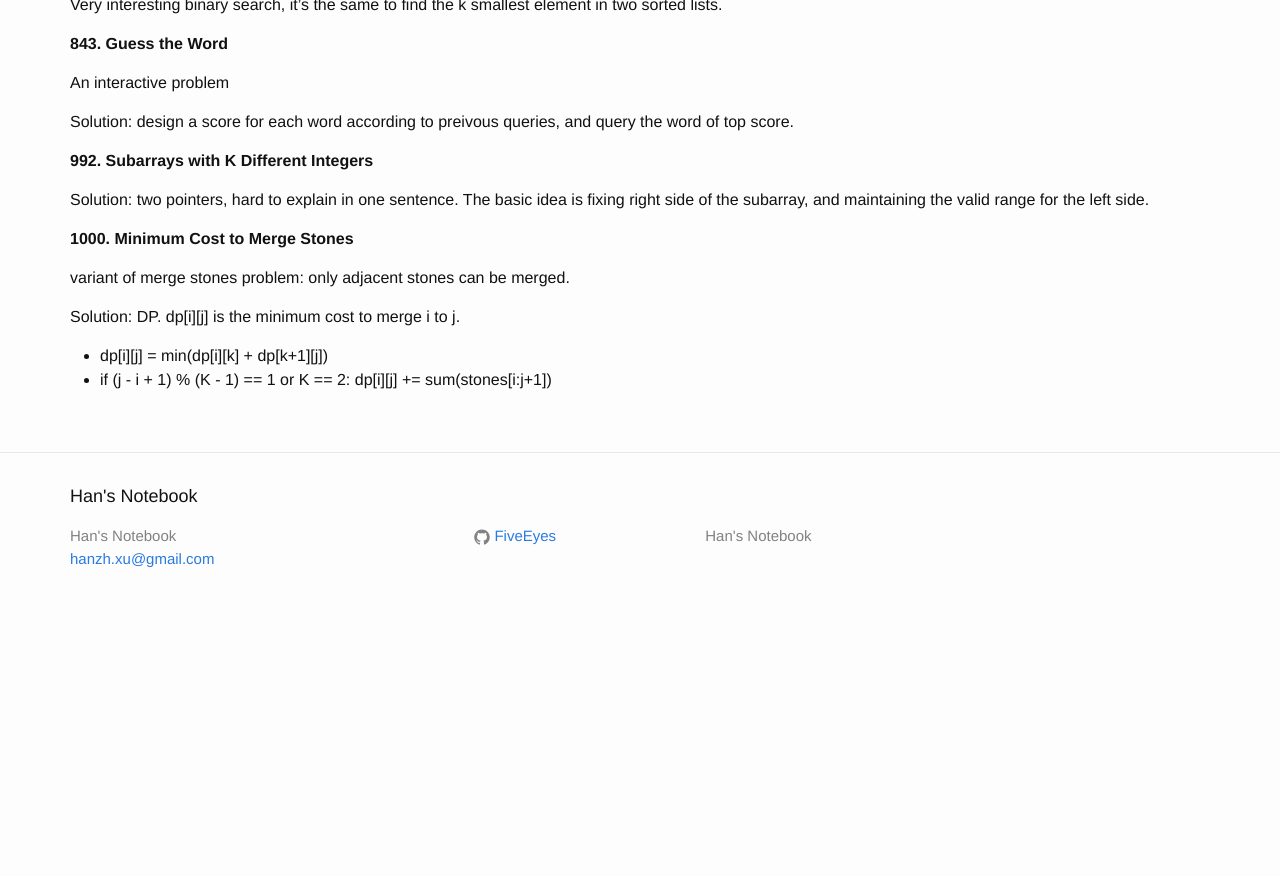
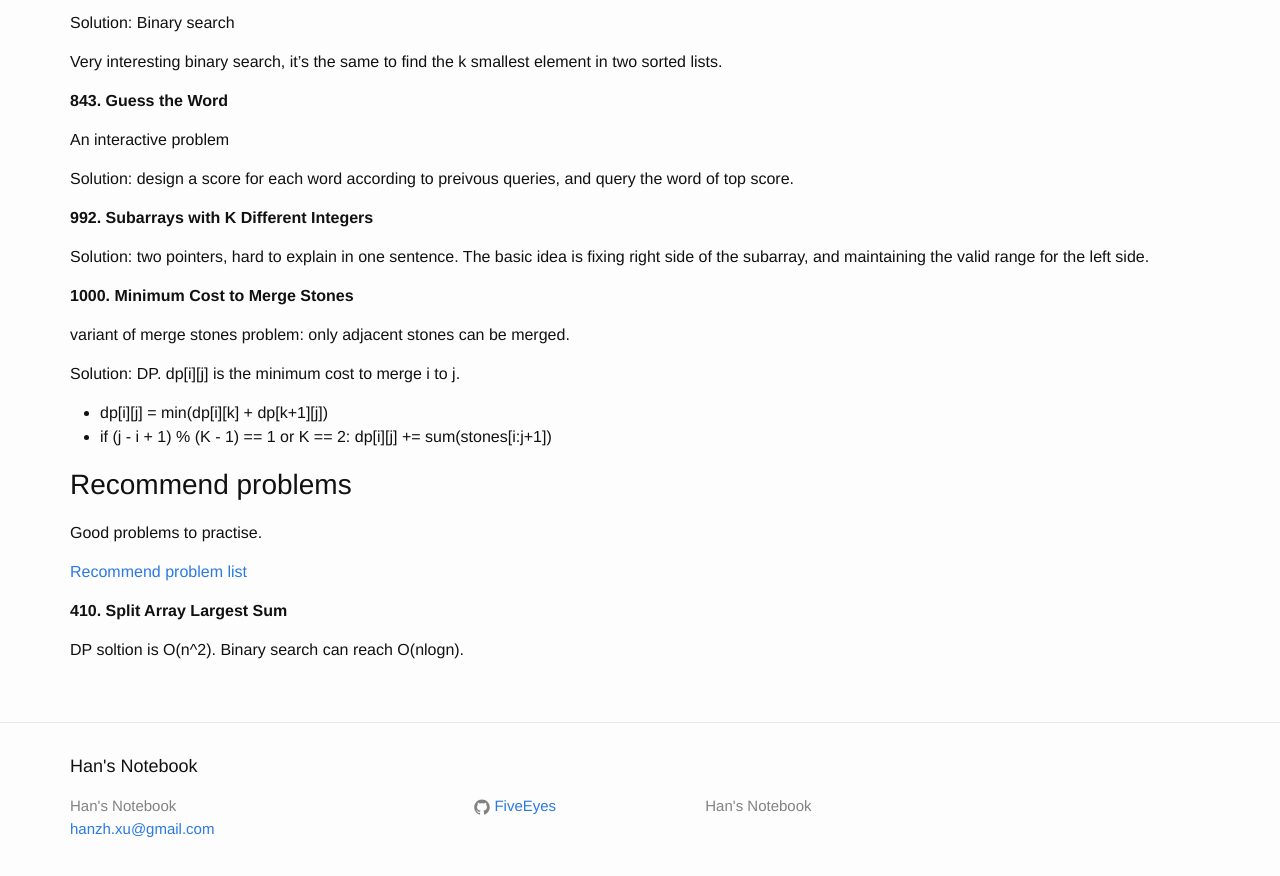
Before and after one commit to FiveEyes/FiveEyes.github.io, a Jekyll site: the page built from _posts/interview/2019-05-03-interview-algorithm-problems.md, in a window 1280 px wide and 900 px high, scrolled down 912 px. Shown: the top 876 px of the window. Built offline with Jekyll 4.4.1, drawn with Linux system fonts in a browser that asks for light colours; before the commit the page ends 1542 px from its top, so only the background shows below that; some of the changed text lies outside the part shown.

Commit message:
Update 2019-05-03-interview-algorithm-problems.md

```diff
--- a/_posts/interview/2019-05-03-interview-algorithm-problems.md
+++ b/_posts/interview/2019-05-03-interview-algorithm-problems.md
@@ -12,7 +12,9 @@
 
 # Leetcode
 
-[My favorite problem list](https://leetcode.com/list/xecf1gge)
+## Interesting problem list
+
+[My interesting problem list](https://leetcode.com/list/xecf1gge)
 
 [My solutions](https://github.com/FiveEyes/ProblemSet/tree/master/LeetCode)
 
@@ -67,3 +69,14 @@
 dp[i][j] is the minimum cost to merge i to j.
   * dp[i][j] =  min(dp[i][k] + dp[k+1][j])
   * if (j - i + 1) % (K - 1) == 1 or K == 2: dp[i][j] += sum(stones[i:j+1])
+
+## Recommend problems
+
+Good problems to practise.
+
+[Recommend problem list](https://leetcode.com/list/xoqd52n1)
+
+
+**410. Split Array Largest Sum**
+
+DP soltion is O(n^2). Binary search can reach O(nlogn).
```
